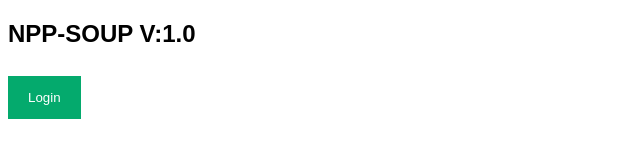
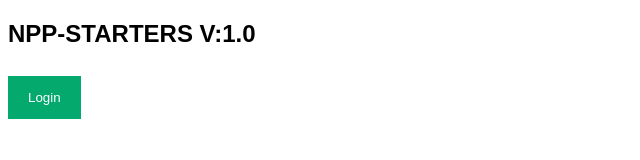
Before and after one commit to knsk96/D-Project, a plain HTML site: page index.html in a window 1280 px wide. Shown: the whole page, without its empty margins (0-640 px from the left). Drawn offline with Linux system fonts and the light colour scheme.

Commit message:
Update index.html

```diff
--- a/index.html
+++ b/index.html
@@ -127,7 +127,7 @@ span.psw {
 </head>
 <body>
 
-<h2>NPP-SOUP V:1.0</h2>
+<h2>NPP-STARTERS V:1.0</h2>
 
 <button onclick="document.getElementById('id01').style.display='block'" style="width:auto;">Login</button>
 
```
